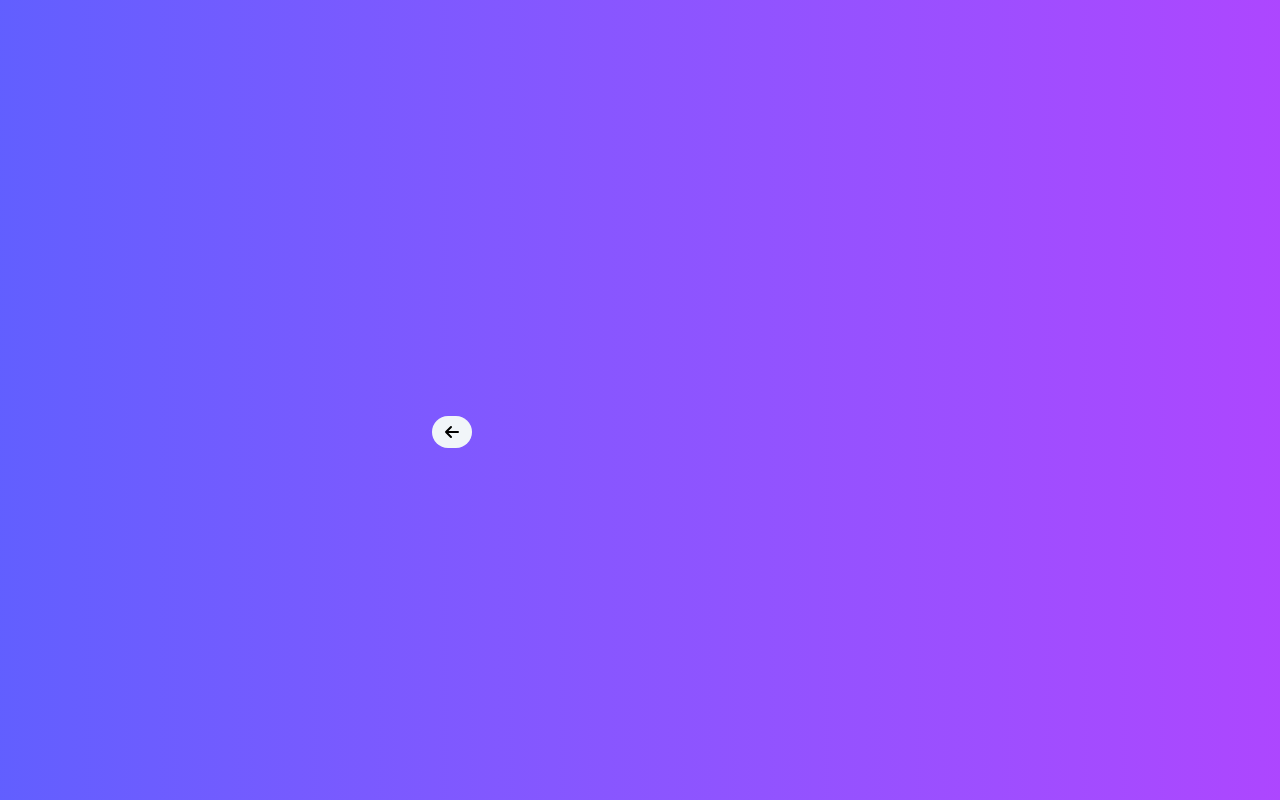
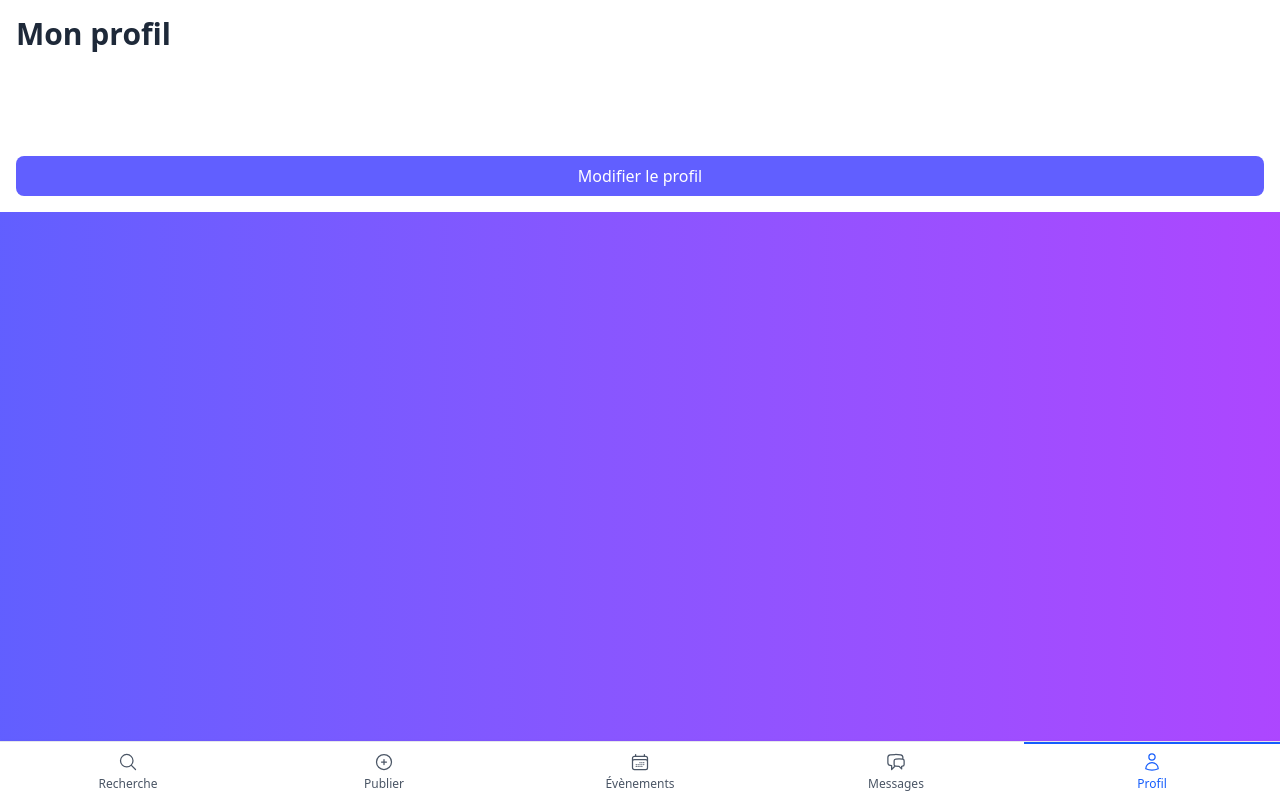
Before and after one commit to ThibaultPointurier/dj-connect-app, a Vue app: page /profil in a window 1280 px wide. Before the commit this address had no page. Built offline with nearby package versions, Linux system fonts and the light colour scheme.

Commit message:
chore: format code

```diff
--- a/src/App.vue
+++ b/src/App.vue
@@ -1,7 +1,7 @@
 <script setup lang="ts">
 import { RouterView, useRoute } from 'vue-router'
 import { computed } from 'vue'
-import BaseLayout from '@/layouts/base_layout.vue'
+import BaseLayout from '@/components/layouts/base_layout.vue'
 const route = useRoute()
 
 const layout = computed(() => {
--- a/src/router/index.ts
+++ b/src/router/index.ts
@@ -1,9 +1,6 @@
 import { createRouter, createWebHistory } from 'vue-router'
-import HomeView from '../views/HomeView.vue'
-import loginPage from '../views/authentication/login_view.vue'
-import registerPage from '../views/authentication/register_view.vue'
-import baseLayout from '../layouts/base_layout.vue'
-import dashboardLayout from '@/layouts/dashboard_layout.vue'
+import baseLayout from '../components/layouts/base_layout.vue'
+import dashboardLayout from '@/components/layouts/dashboard_layout.vue'
 
 const router = createRouter({
   history: createWebHistory(import.meta.env.BASE_URL),
@@ -11,7 +8,7 @@ const router = createRouter({
     {
       path: '/',
       name: 'home',
-      component: HomeView,
+      component: () => import('../views/home_page.vue'),
       meta: {
         layout: baseLayout,
       },
@@ -19,7 +16,7 @@ const router = createRouter({
     {
       path: '/authentication/login',
       name: 'login',
-      component: loginPage,
+      component: () => import('../views/authentication/login_page.vue'),
       meta: {
         layout: baseLayout,
       },
@@ -27,15 +24,7 @@ const router = createRouter({
     {
       path: '/authentication/register',
       name: 'register',
-      component: registerPage,
-      meta: {
-        layout: baseLayout,
-      },
-    },
-    {
-      path: '/authentication/register',
-      name: 'register',
-      component: registerPage,
+      component: () => import('../views/authentication/register_page.vue'),
       meta: {
         layout: baseLayout,
       },
@@ -43,15 +32,23 @@ const router = createRouter({
     {
       path: '/dashboard',
       name: 'dashboard',
-      component: () => import('../views/dashboard/dashboard_view.vue'),
+      component: () => import('../views/dashboard/dashboard_page.vue'),
       meta: {
         layout: dashboardLayout,
       },
     },
     {
-      path: '/conv',
-      name: 'convo',
-      component: () => import('../views/messages/conversation_view.vue'),
+      path: '/messages',
+      name: 'messages',
+      component: () => import('../views/messages/messages_page.vue'),
+      meta: {
+        layout: dashboardLayout,
+      },
+    },
+    {
+      path: '/profil',
+      name: 'profil',
+      component: () => import('../views/profile/profil_page.vue'),
       meta: {
         layout: dashboardLayout,
       },
--- a/src/views/authentication/register_view.vue
+++ b/src/views/authentication/register_page.vue
@@ -116,7 +116,6 @@
 
 <script lang="ts" setup>
 import { ref } from 'vue'
-import { useRouter } from 'vue-router'
 
 const formStep1 = ref({
   email: '',
@@ -146,6 +145,7 @@ async function submitFirstStep() {
   //   errors.value.email = "Veuillez saisir un email";
   //   return;
   // }
+  step.value = 2
 }
 
 async function submitSecondStep() {
@@ -167,6 +167,8 @@ async function submitSecondStep() {
           phone: formStep2.value.phone,
         }),
   }
+
+  console.log(payload)
 }
 </script>
 
--- /dev/null
+++ b/src/views/profile/profil_page.vue
@@ -0,0 +1,112 @@
+<template>
+  <div class="w-full h-full bg-white flex flex-col p-4">
+    <h1 class="text-3xl font-bold mb-6 text-gray-800">Mon profil</h1>
+
+    <!-- Affichage des informations utilisateur -->
+    <div v-if="!isEditing">
+      <p class="mb-4"><strong>Nom :</strong> {{ user.name }}</p>
+      <p class="mb-4"><strong>Email :</strong> {{ user.email }}</p>
+      <!-- Ajoutez d'autres informations selon vos besoins -->
+
+      <button
+        @click="enableEditing"
+        class="w-full bg-indigo-500 text-white py-2 px-4 rounded-lg hover:bg-indigo-600 transition"
+      >
+        Modifier le profil
+      </button>
+    </div>
+
+    <!-- Formulaire d'édition -->
+    <div v-else>
+      <form @submit.prevent="submitProfile">
+        <div class="mb-4">
+          <label for="name" class="block text-sm font-medium text-gray-700">Nom</label>
+          <input
+            v-model="form.name"
+            type="text"
+            id="name"
+            class="mt-1 block w-full px-3 py-2 border rounded-md text-slate-600 border-slate-300 focus:outline-none focus:ring-indigo-500 focus:border-indigo-500"
+          />
+        </div>
+
+        <div class="mb-4">
+          <label for="email" class="block text-sm font-medium text-gray-700">Email</label>
+          <input
+            v-model="form.email"
+            type="email"
+            id="email"
+            class="mt-1 block w-full px-3 py-2 border rounded-md text-slate-600 border-slate-300 focus:outline-none focus:ring-indigo-500 focus:border-indigo-500"
+          />
+        </div>
+
+        <!-- Ajoutez d'autres champs selon vos besoins -->
+
+        <button
+          type="submit"
+          class="w-full bg-green-500 text-white py-2 px-4 rounded-lg hover:bg-green-600 transition mb-2"
+        >
+          Enregistrer
+        </button>
+        <button
+          type="button"
+          @click="cancelEditing"
+          class="w-full bg-gray-500 text-white py-2 px-4 rounded-lg hover:bg-gray-600 transition"
+        >
+          Annuler
+        </button>
+      </form>
+    </div>
+
+    <!-- Messages d'erreur ou de succès -->
+    <p v-if="errorMessage" class="text-red-500 text-center text-sm mt-4">{{ errorMessage }}</p>
+    <p v-if="successMessage" class="text-green-500 text-center text-sm mt-4">{{ successMessage }}</p>
+  </div>
+</template>
+
+<script lang="ts" setup>
+
+import { ref } from "vue";
+
+const user = ref({
+  name: '',
+  email: '',
+  // Initialisez les autres propriétés
+});
+
+const isEditing = ref<boolean>(false);
+
+const form = ref({
+  name: '',
+  email: '',
+  // Initialisez les autres propriétés
+});
+
+const errors = ref({});
+const errorMessage = ref<string>('');
+const successMessage = ref<string>('');
+
+
+function enableEditing() {
+  isEditing.value = true;
+  successMessage.value = '';
+  errorMessage.value = '';
+}
+
+function cancelEditing() {
+  isEditing.value = false;
+  form.value = { ...user.value };
+  errors.value = {};
+  successMessage.value = '';
+  errorMessage.value = '';
+}
+
+async function submitProfile() {
+  errors.value = {};
+  errorMessage.value = '';
+  successMessage.value = '';
+}
+</script>
+
+<style scoped>
+/* Ajoutez des styles personnalisés si nécessaire */
+</style>
```
Also changed, not shown: src/components/layouts/base_layout.vue (renamed from src/layouts/base_layout.vue), src/components/layouts/dashboard_layout.vue (renamed from src/layouts/dashboard_layout.vue), src/views/authentication/login_page.vue (renamed from src/views/authentication/login_view.vue), src/views/dashboard/dashboard_page.vue (renamed from src/views/dashboard/dashboard_view.vue), src/views/home_page.vue (renamed from src/views/HomeView.vue), src/views/messages/messages_page.vue (renamed from src/views/messages/conversation_view.vue).
